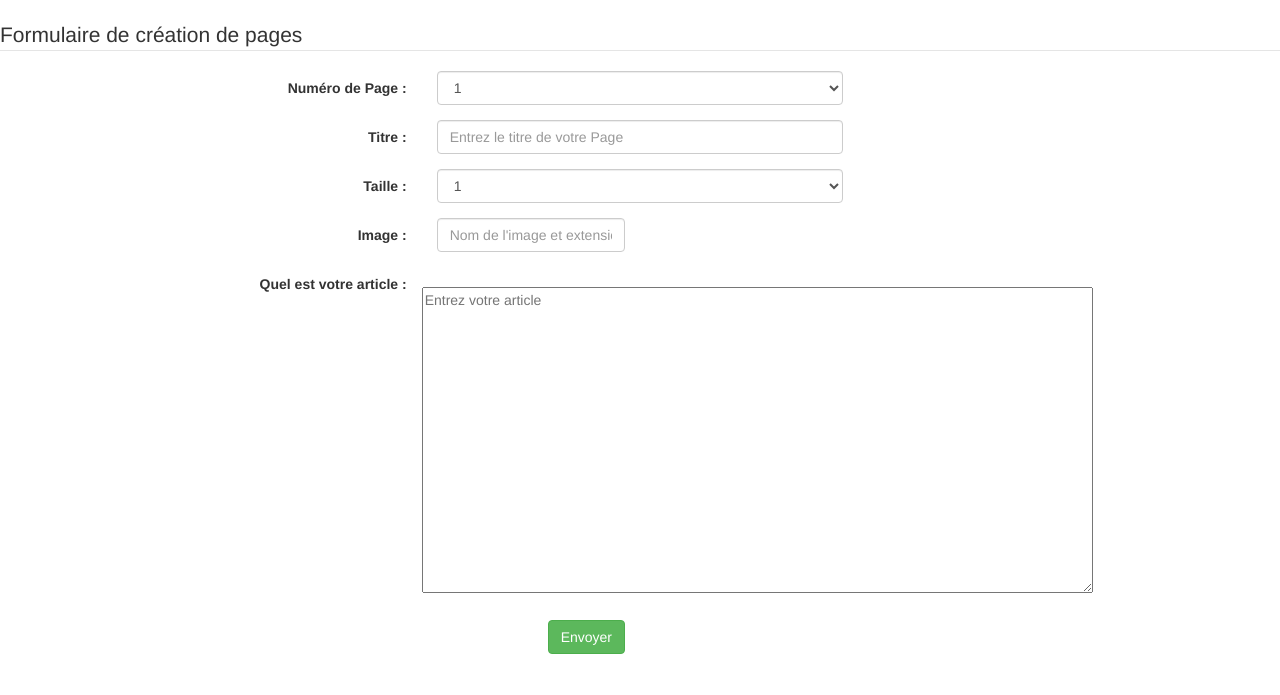
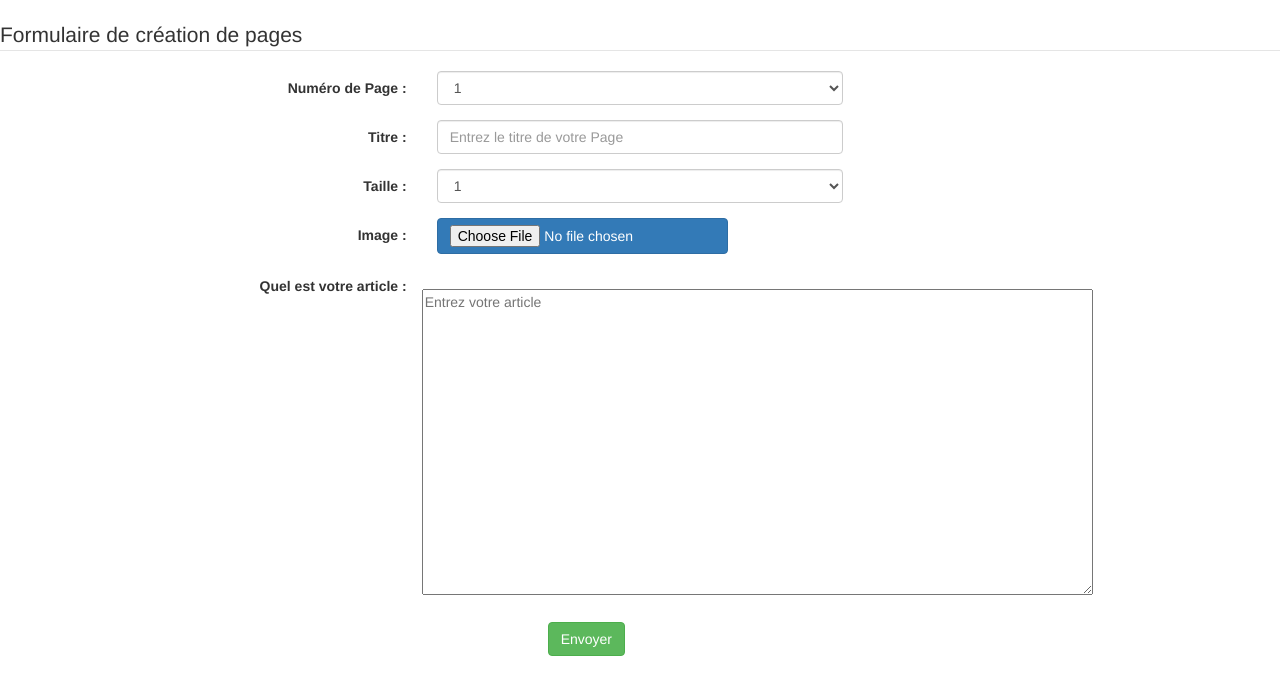
Before and after one commit to hezanathos/PythonPublisher, a Flask app: page /formulaire in a window 1280 px wide. Shown: the part 52-747 px from the top of the page. Run offline with Flask 2, Linux system fonts and the light colour scheme; data comes from the database, SQL or seed files in the repository; some libraries are stand-ins or nearby versions.

Commit message:
Added the function to input photos in articles

```diff
--- a/pageDAO.py
+++ b/pageDAO.py
@@ -21,7 +21,7 @@ def get(username,pagenumber):
 	page = {}
 	page["article"]="Pas d article"
 	page["titre"]="Pas de titre"
-	page["chemin"]=""
+	page["chemin_image"]=""
 	page["taille"]="1"
 
 	if data is None:
@@ -30,6 +30,6 @@ def get(username,pagenumber):
 		for row in data:
 			page["article"]=row[0]
 			page["titre"]=row[1]
-			page["chemin"]=row[2]
+			page["chemin_image"]=row[2]
 			page["taille"]=row[3]
 	return (page)
--- a/server.py
+++ b/server.py
@@ -108,7 +108,8 @@ def Pages():
 @app.route('/pages/<username>/<pagenumber>',methods=['GET','POST'])
 def Creations(username,pagenumber):
 	page=pageDAO.get(username,pagenumber)
-	return render_template('page.html',page=page,titre=page["titre"],liste=articleDAO.liste_auteurs())
+	chemin_image="/static/"+page["chemin_image"]
+	return render_template('page.html',page=page,titre=page["titre"],liste=articleDAO.liste_auteurs(),chemin_image=chemin_image)
 
 
 @app.route('/deconnexion')
@@ -117,11 +118,5 @@ def Logout():
 	flash('Deconnexion reussie')
 	return redirect('/')
 
-@app.route('/liste')
-def Liste():
-	liste = [["maxime.rasse@orange.com","Titre2",None],["alex.lecoq@orange.com","Titre1",None,"Titre3"],["yusuf.makanjuola@orange.com",None,None,None]]
-
-	return render_template('Accueil.html',liste=liste)
-
 
 app.run(debug=True)
--- a/templates/formulaire.html
+++ b/templates/formulaire.html
@@ -40,12 +40,13 @@
       </div>
     </div>
 
-    <!-- Text input-->
     <div class="form-group">
-        <label class="col-md-4 control-label" for="image">Image :</label>
-            <div class="col-md-2">
-                <input name="chemin_image" type="text" placeholder="Nom de l'image et extension" class="form-control input-md" required>
-            </div>
+      <label class="col-md-4 control-label" for="image">Image : </label>
+      <div class="col-md-4">
+        <input class="btn btn-primary" type="file" name="chemin_image" class="form-control input-md" required>
+      </div>
+    </div>
+
     </div>
     <div class="form-group">
         <label class="col-md-4 control-label" for="Votre article:">Quel est votre article :</label>
--- a/templates/page.html
+++ b/templates/page.html
@@ -9,7 +9,12 @@
         </h{{page["taille"]}}>
         <!-- <img class="img-thumbnail" src="{{image}}"> -->
         <div class="col-lg-4 col-sm-offset-4">
+            <div class="text-center">
+                <img class="img-thumbnail" src="{{chemin_image}}">
+            </div>
             <div class="text-justify">
+            <br>
+            <br>
                 {{page["article"]}}
             </div>
         </div>
```
Also changed, not shown: static/U154684scr_en.jpg (added), testuploadimage.py (added).
